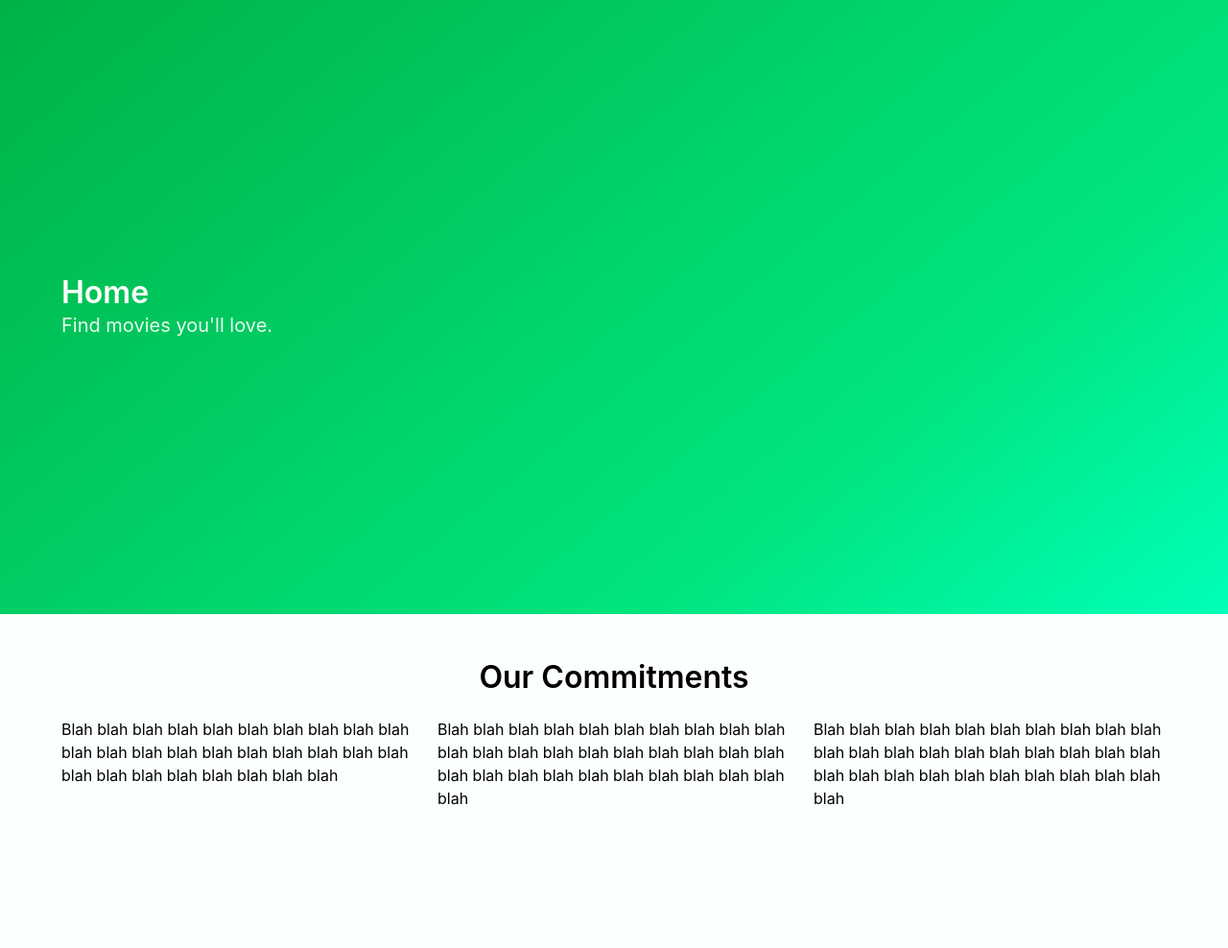
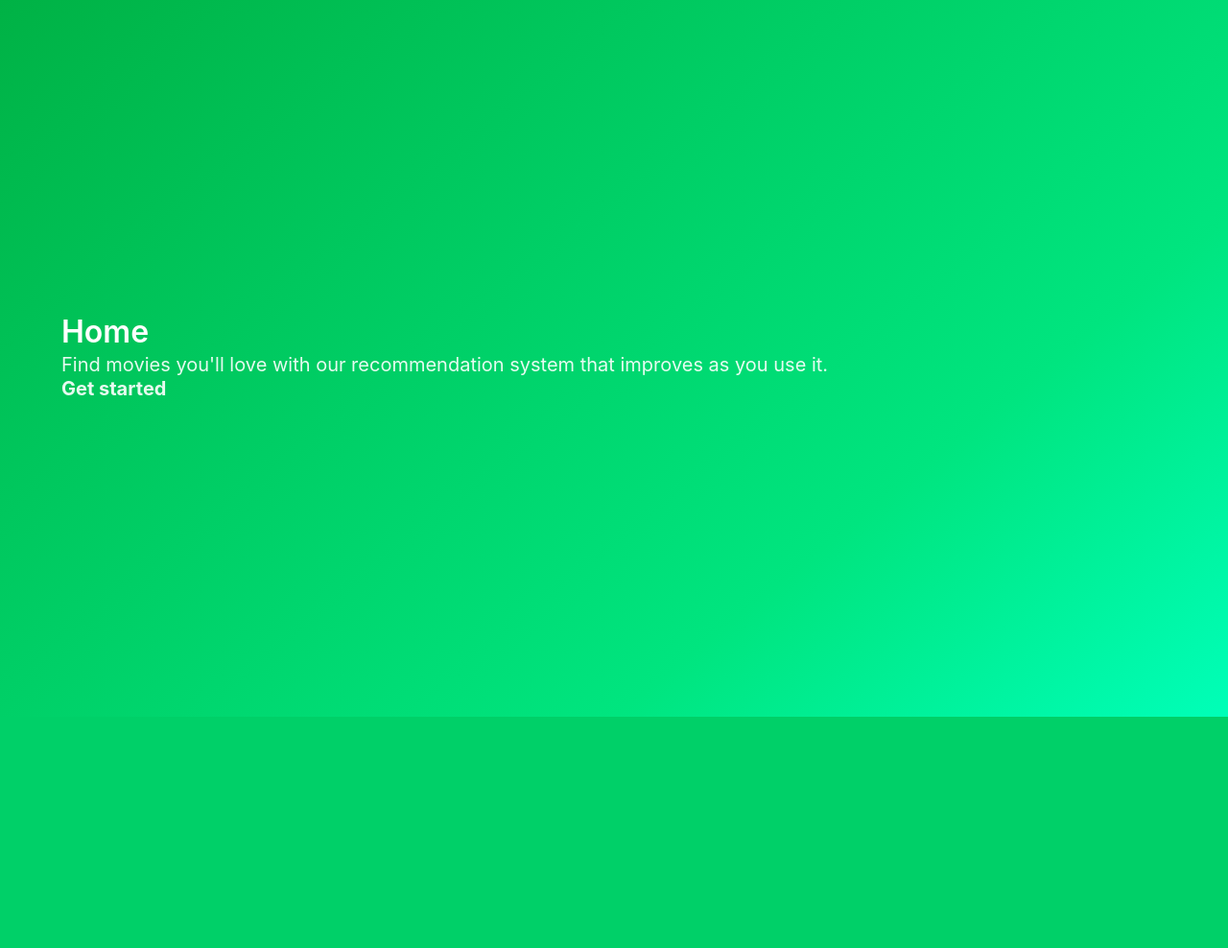
Before and after one commit to robb17/MovieSpark, a Flask app: page / in a window 1280 px wide. Shown: the part 53-1041 px from the top of the page at 96% size. After the commit the page ends 800 px from the top, so only its background shows below. Run offline with Flask 2, Linux system fonts and the light colour scheme; some libraries are stand-ins or nearby versions.

Commit message:
new index

```diff
--- a/app/templates/base.html
+++ b/app/templates/base.html
@@ -84,10 +84,6 @@
 <section class="hero is-primary is-fullheight-with-navbar has-background-primary" style="overflow: visible;">
                {% block content %}
                {% endblock %}
-        <div class="hero-body" style="overflow: visible;">
-            <div class="container" style="overflow: visible;">
-            </div>
-        </div>
     </section>
 </body>
 </html>
--- a/app/templates/index.html
+++ b/app/templates/index.html
@@ -1,35 +1,33 @@
 {% extends "base.html" %}
 
 {% block content %}
-<section class="hero is-felt is-bold is-large" style="margin-top: 0px;">
-	<div class="hero-body">
-		<div class="container">
+
+<script type="text/javascript">
+    $(document).ready(function() {
+    	var negative_width = -$("#start").width();
+    	console.log(negative_width)
+		$("#get_started").click(async function() {
+			$("#start").animate({'margin-left': negative_width, 'margin-right': -negative_width}, 1000, function() {
+				$("#start").remove();
+				var width = $("#parent").width();
+				$("#parent").append('<div class="container" id="select" style="margin-left: 110%; margin-right: -110%; overflow: hidden;"><h1 class="title has-text-centered">What movie would you like us to use as a reference point?</h1><input class="input is-large" type="text" name="movie_name" placeholder="Movie title"><button class="button is-block is-info is-large is-fullwidth">Go!</button></div>')
+				$("#select").animate({'margin-left': 0, 'margin-right': 0}, 1000)
+			});
+		});
+	});
+</script>
+
+<section class="hero is-felt is-bold is-large is-fullheight-with-navbar" style="margin-top: 0px;">
+	<div class="hero-body is-fullheight-with-navbar" id="parent">
+		<div class="container" id="start">
 			<h1 class="title">
 			  Home
 			</h1>
 			<h2 class="subtitle">
-			  	Find movies you'll love.
+			  	Find movies you'll love with our recommendation system that improves as you use it.<br><b><span style="cursor:pointer" id="get_started">Get started</span></b>
 			</h2>
 		</div>
 	</div>
 </section>
-<div class="hero-body">
-	<div class="container has-text-centered">
-		<h1 class="title">
-		Our Commitments
-		</h1>
-		<div class="columns">
-			<div class="column has-text-left">
-			  		Blah blah blah blah blah blah blah blah blah blah blah blah blah blah blah blah blah blah blah blah blah blah blah blah blah blah blah blah
-			</div>
-			<div class="column has-text-left">
-			  		Blah blah blah blah blah blah blah blah blah blah blah blah blah blah blah blah blah blah blah blah blah blah blah blah blah blah blah blah blah blah blah
-			</div>
-			<div class="column has-text-left">
-	  			Blah blah blah blah blah blah blah blah blah blah blah blah blah blah blah blah blah blah blah blah blah blah blah blah blah blah blah blah blah blah blah
-			</div>
-		</div>
-	</div>
-</div>
 
 {% endblock %}
```
Also changed, not shown: app/db.sqlite, 1 other file.
